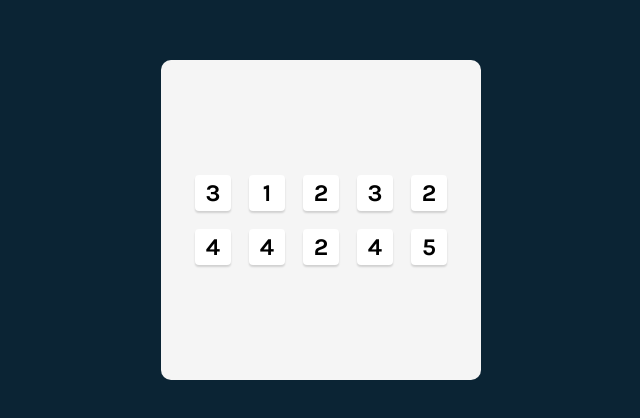
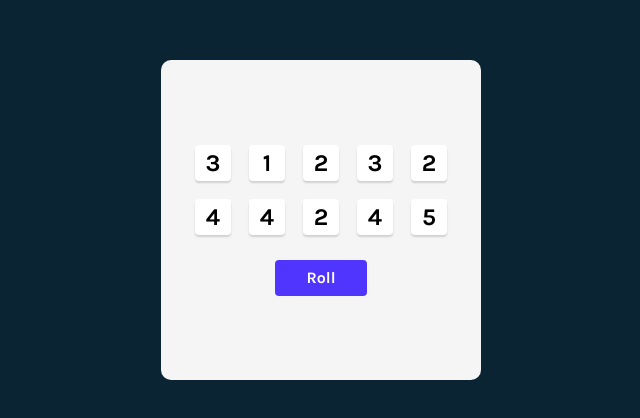
Before and after one commit to Jacob-Dunbar/tenzies, a React (Vite) app: page / in a window 1280 px wide. Shown: the part 180-598 px from the top of the page, without its empty margins (319-959 px from the left). Built offline with nearby package versions, Linux system fonts and the light colour scheme.

Commit message:
feat: add roll button to give die new values

```diff
--- a/src/App.jsx
+++ b/src/App.jsx
@@ -3,7 +3,7 @@ import "./style.css";
 import Die from "./components/Die.jsx";
 
 function App() {
-  const [numbers, setNumbers] = useState(allNewDice);
+  const [dice, setDice] = useState(allNewDice);
 
   function allNewDice() {
     const diceArray = [];
@@ -13,14 +13,19 @@ function App() {
     return diceArray;
   }
 
-  console.log(numbers);
+  const diceElements = dice.map((number, index) => (
+    <Die key={index} value={number} />
+  ));
 
-  const dice = numbers.map((number) => <Die value={number} />);
+  function roll() {
+    setDice(allNewDice);
+  }
 
   return (
     <div className="App">
       <main className="main">
-        <div className="die__container">{dice}</div>
+        <div className="die__container">{diceElements}</div>
+        <button onClick={roll}>Roll</button>
       </main>
     </div>
   );
--- a/src/style.css
+++ b/src/style.css
@@ -34,6 +34,8 @@ body {
   display: grid;
   grid-template-columns: 1fr 1fr 1fr 1fr 1fr;
   gap: 18px;
+
+  margin-bottom: 25px;
 }
 
 .die {
@@ -49,3 +51,23 @@ body {
   align-items: center;
   justify-content: center;
 }
+
+button {
+  height: 36px;
+  width: 92px;
+  border: none;
+  outline: none;
+  background-color: #5035ff;
+  border-radius: 4px;
+
+  color: white;
+  font-family: "karla", sans-serif;
+  font-size: 1rem;
+  font-weight: 700;
+
+  cursor: pointer;
+}
+
+button:active {
+  box-shadow: inset 5px 5px 10px -3px rgba(0, 0, 0, 0.7);
+}
```
